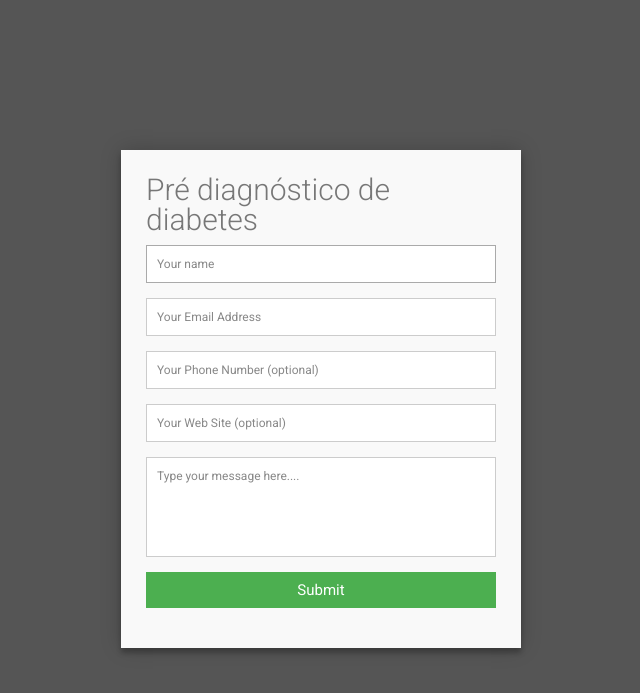
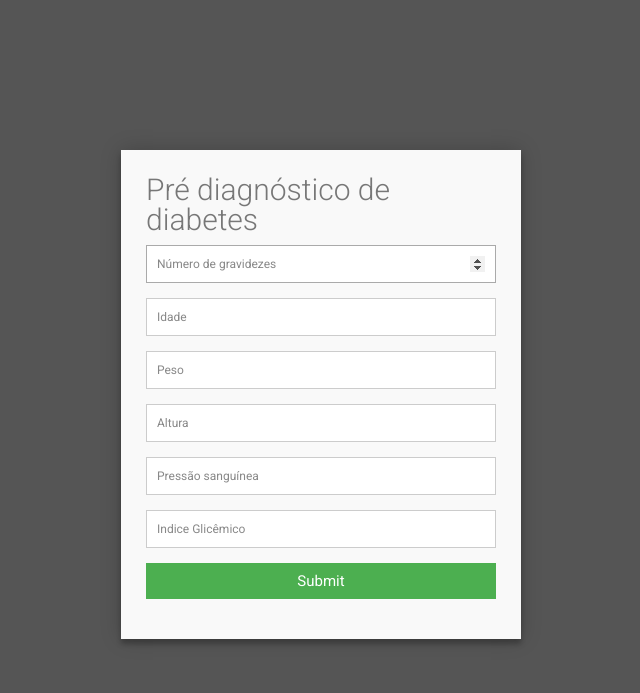
Before and after one commit to talysonleocadio/pyve_bayes, a Flask app: page / in a window 1280 px wide. Shown: the top 693 px of the page, without its empty margins (319-959 px from the left). Run offline with Flask 2, Linux system fonts and the light colour scheme.

Commit message:
Mudanças no template para capturar os dados necessários

```diff
--- a/app/static/styles/indexpage.css
+++ b/app/static/styles/indexpage.css
@@ -28,11 +28,7 @@ body {
   position: relative;
 }
 
-#contact input[type="text"],
-#contact input[type="email"],
-#contact input[type="tel"],
-#contact input[type="url"],
-#contact textarea,
+#contact input[type="number"],
 #contact button[type="submit"] {
   font: 400 12px/16px "Roboto", Helvetica, Arial, sans-serif;
 }
@@ -66,11 +62,7 @@ fieldset {
   width: 100%;
 }
 
-#contact input[type="text"],
-#contact input[type="email"],
-#contact input[type="tel"],
-#contact input[type="url"],
-#contact textarea {
+#contact input[type="number"] {
   width: 100%;
   border: 1px solid #ccc;
   background: #FFF;
@@ -78,21 +70,11 @@ fieldset {
   padding: 10px;
 }
 
-#contact input[type="text"]:hover,
-#contact input[type="email"]:hover,
-#contact input[type="tel"]:hover,
-#contact input[type="url"]:hover,
-#contact textarea:hover {
+#contact input[type="number"]:hover {
   -webkit-transition: border-color 0.3s ease-in-out;
   -moz-transition: border-color 0.3s ease-in-out;
   transition: border-color 0.3s ease-in-out;
   border: 1px solid #aaa;
-}
-
-#contact textarea {
-  height: 100px;
-  max-width: 100%;
-  resize: none;
 }
 
 #contact button[type="submit"] {
@@ -117,12 +99,8 @@ fieldset {
   box-shadow: inset 0 1px 3px rgba(0, 0, 0, 0.5);
 }
 
-.copyright {
-  text-align: center;
-}
 
-#contact input:focus,
-#contact textarea:focus {
+#contact input:focus {
   outline: 0;
   border: 1px solid #aaa;
 }
--- a/app/templates/index.html
+++ b/app/templates/index.html
@@ -5,22 +5,25 @@
     </head>
     <body>
       <div class="container">
-        <form id="contact" action="" method="post">
+        <form id="contact" action="/predict" method="post">
           <h3>Pré diagnóstico de diabetes</h3>
           <fieldset>
-            <input placeholder="Your name" type="text" tabindex="1" required autofocus>
+            <input placeholder="Número de gravidezes" type="number" name="preg" tabindex="1" required autofocus>
           </fieldset>
           <fieldset>
-            <input placeholder="Your Email Address" type="email" tabindex="2" required>
+            <input placeholder="Idade" type="number" name="age" tabindex="2" required>
           </fieldset>
           <fieldset>
-            <input placeholder="Your Phone Number (optional)" type="tel" tabindex="3" required>
+            <input placeholder="Peso" type="number" name="weight" tabindex="3" step="0.1" required>
           </fieldset>
           <fieldset>
-            <input placeholder="Your Web Site (optional)" type="url" tabindex="4" required>
+            <input placeholder="Altura" type="number" name="height" tabindex="4" step="0.01" required>
           </fieldset>
           <fieldset>
-            <textarea placeholder="Type your message here...." tabindex="5" required></textarea>
+            <input placeholder="Pressão sanguínea" type="number" name="blood_press" tabindex="4" required>
+          </fieldset>
+          <fieldset>
+            <input placeholder="Indice Glicêmico" type="number" name="glucose" tabindex="4" required>
           </fieldset>
           <fieldset>
             <button name="submit" type="submit" id="contact-submit" data-submit="...Sending">Submit</button>
```
